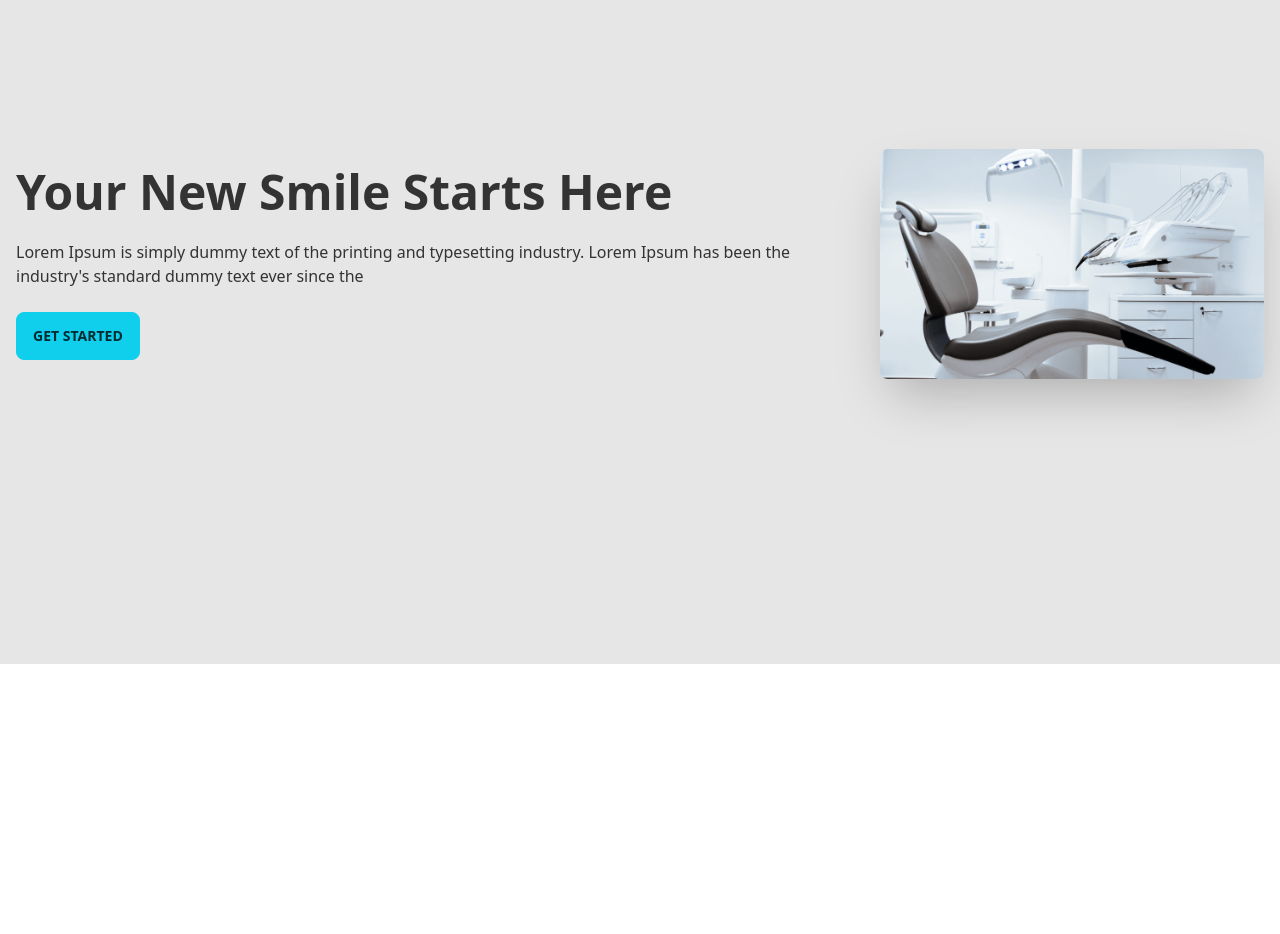
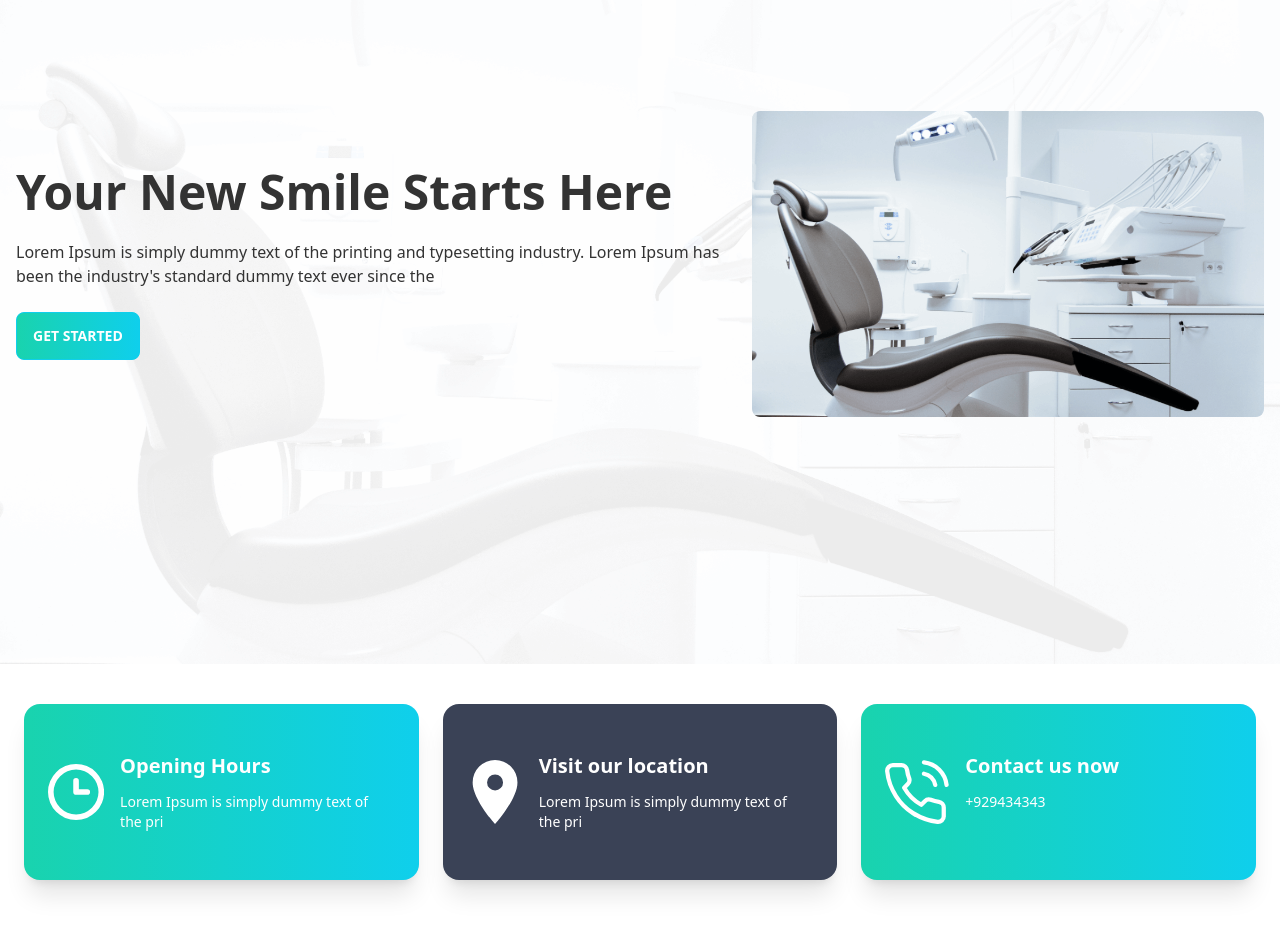
Before and after one commit to habiburrahman26/doctors-portal-client, a React (Create React App) app: page / in a window 1280 px wide. Shown: the part 200-1134 px from the top of the page. Before the commit the page ends 864 px from the top, so only its background shows below. Built offline with nearby package versions, Linux system fonts and the light colour scheme.

Commit message:
add another component

```diff
--- /dev/null
+++ b/src/components/pages/Home/Banner.js
@@ -0,0 +1,25 @@
+import React from 'react';
+import chair from '../../../assets/images/chair.png';
+
+const Banner = () => {
+  return (
+    <div className="hero min-h-screen bg-base-100 md:bg-banner-chair">
+      <div className="hero-content flex-col lg:flex-row-reverse">
+        <img src={chair} className="max-w-xs md:max-w-lg rounded-lg" alt="" />
+        <div>
+          <h1 className="text-3xl md:text-5xl font-bold">Your New Smile Starts Here</h1>
+          <p className="py-6">
+            Lorem Ipsum is simply dummy text of the printing and typesetting
+            industry. Lorem Ipsum has been the industry's standard dummy text
+            ever since the
+          </p>
+          <button className="btn btn-primary bg-gradient-to-r from-secondary to-primary text-white font-bold">
+            Get Started
+          </button>
+        </div>
+      </div>
+    </div>
+  );
+};
+
+export default Banner;
--- a/src/components/pages/Home/Home.js
+++ b/src/components/pages/Home/Home.js
@@ -1,22 +1,13 @@
 import React from 'react';
-import hero from '../../../assets/images/chair.png';
+import Banner from './Banner';
+import Info from './Info';
 
 const Home = () => {
   return (
-    <div className="hero min-h-screen bg-base-200">
-      <div className="hero-content flex-col lg:flex-row-reverse">
-        <img src={hero} className="max-w-sm rounded-lg shadow-2xl" alt=''/>
-        <div>
-          <h1 className="text-5xl font-bold">Your New Smile Starts Here</h1>
-          <p className="py-6">
-            Lorem Ipsum is simply dummy text of the printing and typesetting
-            industry. Lorem Ipsum has been the industry's standard dummy text
-            ever since the
-          </p>
-          <button className="btn btn-primary">Get Started</button>
-        </div>
-      </div>
-    </div>
+    <>
+      <Banner />
+      <Info />
+    </>
   );
 };
 
--- /dev/null
+++ b/src/components/pages/Home/Info.js
@@ -0,0 +1,99 @@
+const Info = () => {
+  return (
+    <div className="grid md:grid-cols-2 lg:grid-cols-3 gap-6 px-6 pb-24 pt-10">
+      <div class="card card-compact md:card-side py-8 px-6 bg-secondary shadow-xl bg-gradient-to-r from-secondary to-primary text-white">
+        <figure>
+          <svg
+            xmlns="http://www.w3.org/2000/svg"
+            width="87.645"
+            height="87.645"
+            viewBox="0 0 87.645 87.645"
+            className="w-16 h-16"
+          >
+            <g id="clock-outline" transform="translate(6 -9)">
+              <g id="Layer_2" data-name="Layer 2" transform="translate(-6 9)">
+                <g id="clock">
+                  <path
+                    id="Path_7197"
+                    data-name="Path 7197"
+                    d="M45.822,2A43.822,43.822,0,1,0,89.645,45.822,43.822,43.822,0,0,0,45.822,2Zm0,78.88A35.058,35.058,0,1,1,80.88,45.822,35.058,35.058,0,0,1,45.822,80.88Z"
+                    transform="translate(-2 -2)"
+                    fill="#fff"
+                  />
+                  <path
+                    id="Path_7198"
+                    data-name="Path 7198"
+                    d="M32.911,24.529H19.764V11.382a4.382,4.382,0,0,0-8.764,0V28.911a4.382,4.382,0,0,0,4.382,4.382H32.911a4.382,4.382,0,0,0,0-8.764Z"
+                    transform="translate(28.44 14.911)"
+                    fill="#fff"
+                  />
+                </g>
+              </g>
+            </g>
+          </svg>
+        </figure>
+        <div class="card-body">
+          <h2 class="card-title ">Opening Hours</h2>
+          <p>Lorem Ipsum is simply dummy text of the pri</p>
+        </div>
+      </div>
+      <div class="card card-compact md:card-side py-8 px-6 bg-accent shadow-xl text-white">
+        <figure>
+          <svg
+            xmlns="http://www.w3.org/2000/svg"
+            width="56"
+            height="80"
+            viewBox="0 0 56 80"
+            className="w-16 h-16"
+          >
+            <g id="ic_location_on_48px" transform="translate(-10 -4)">
+              <path
+                id="Path_7199"
+                data-name="Path 7199"
+                d="M38,4A28.005,28.005,0,0,0,10,32c0,21,28,52,28,52S66,53,66,32A28.005,28.005,0,0,0,38,4Zm0,38A10,10,0,1,1,48,32,10,10,0,0,1,38,42Z"
+                transform="translate(0)"
+                fill="#fff"
+              />
+            </g>
+          </svg>
+        </figure>
+        <div class="card-body">
+          <h2 class="card-title ">Visit our location</h2>
+          <p>Lorem Ipsum is simply dummy text of the pri</p>
+        </div>
+      </div>
+
+      <div class="card card-compact md:card-side py-8 px-6 bg-secondary shadow-xl bg-gradient-to-r from-secondary to-primary text-white">
+        <figure>
+          <svg
+            xmlns="http://www.w3.org/2000/svg"
+            width="74.949"
+            height="75.083"
+            viewBox="0 0 74.949 75.083"
+            className="w-16 h-16"
+          >
+            <g id="phone-call" transform="translate(0.391 1.761)">
+              <path
+                id="Path_7196"
+                data-name="Path 7196"
+                d="M45.274,14.344A16.68,16.68,0,0,1,58.451,27.521M45.274,1A30.024,30.024,0,0,1,71.795,27.488M68.459,54.109V64.117a6.672,6.672,0,0,1-7.273,6.672A66.02,66.02,0,0,1,32.4,60.548,65.052,65.052,0,0,1,12.381,40.532,66.02,66.02,0,0,1,2.139,11.609,6.672,6.672,0,0,1,8.778,4.336H18.786a6.672,6.672,0,0,1,6.672,5.738,42.834,42.834,0,0,0,2.335,9.374,6.672,6.672,0,0,1-1.5,7.039l-4.237,4.237A53.376,53.376,0,0,0,42.071,50.74L46.308,46.5A6.672,6.672,0,0,1,53.347,45a42.834,42.834,0,0,0,9.374,2.335,6.672,6.672,0,0,1,5.738,6.772Z"
+                transform="translate(0 0)"
+                fill="none"
+                stroke="#fff"
+                strokeLinecap="round"
+                strokeLinejoin="round"
+                strokeWidth="5"
+              />
+            </g>
+          </svg>
+        </figure>
+        <div class="card-body">
+          <h2 class="card-title ">Contact us now</h2>
+          <p>+929434343</p>
+        </div>
+      </div>
+    </div>
+  );
+};
+
+export default Info;
--- a/tailwind.config.js
+++ b/tailwind.config.js
@@ -1,7 +1,11 @@
 module.exports = {
   content: ['./src/**/*.{html,js}'],
   theme: {
-    extend: {},
+    extend: {
+      backgroundImage: {
+        'banner-chair': "url('/src/assets/images/bg.png')",
+      }
+    },
   },
 
   daisyui: {
```
